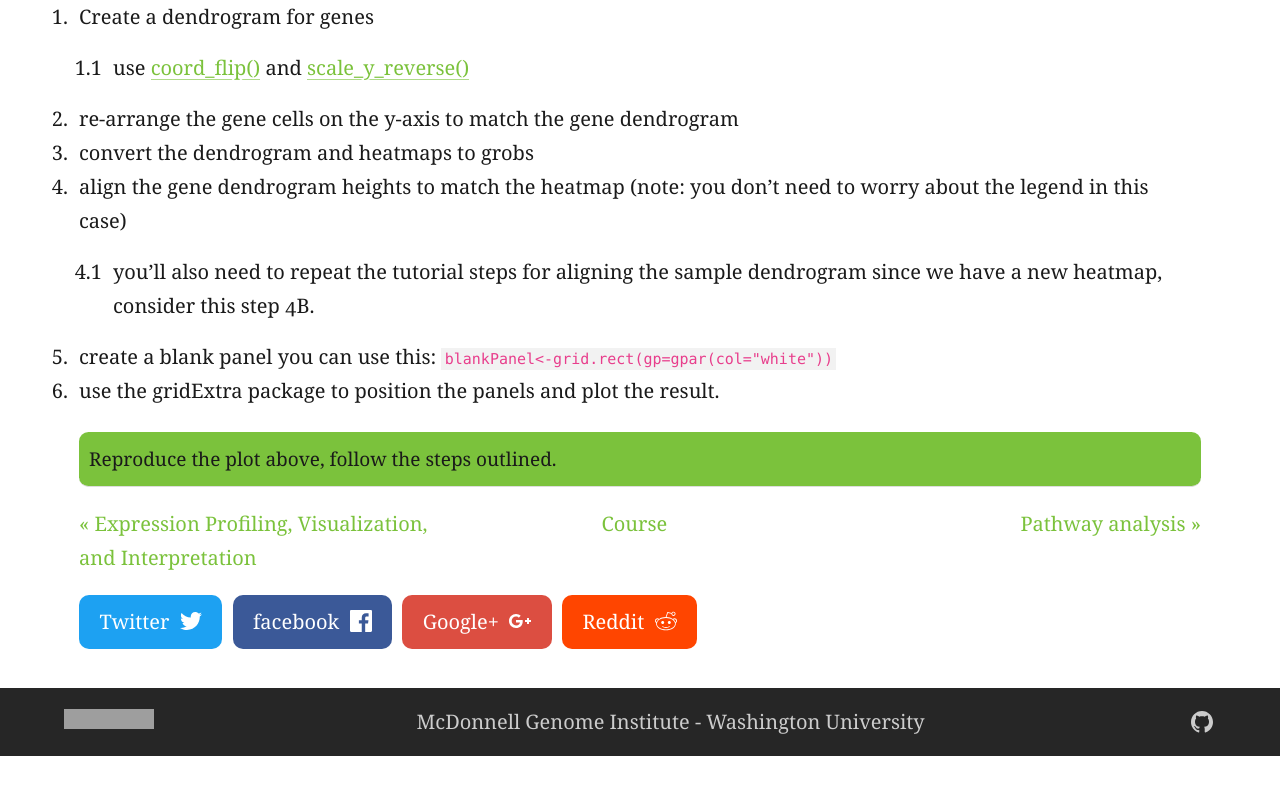
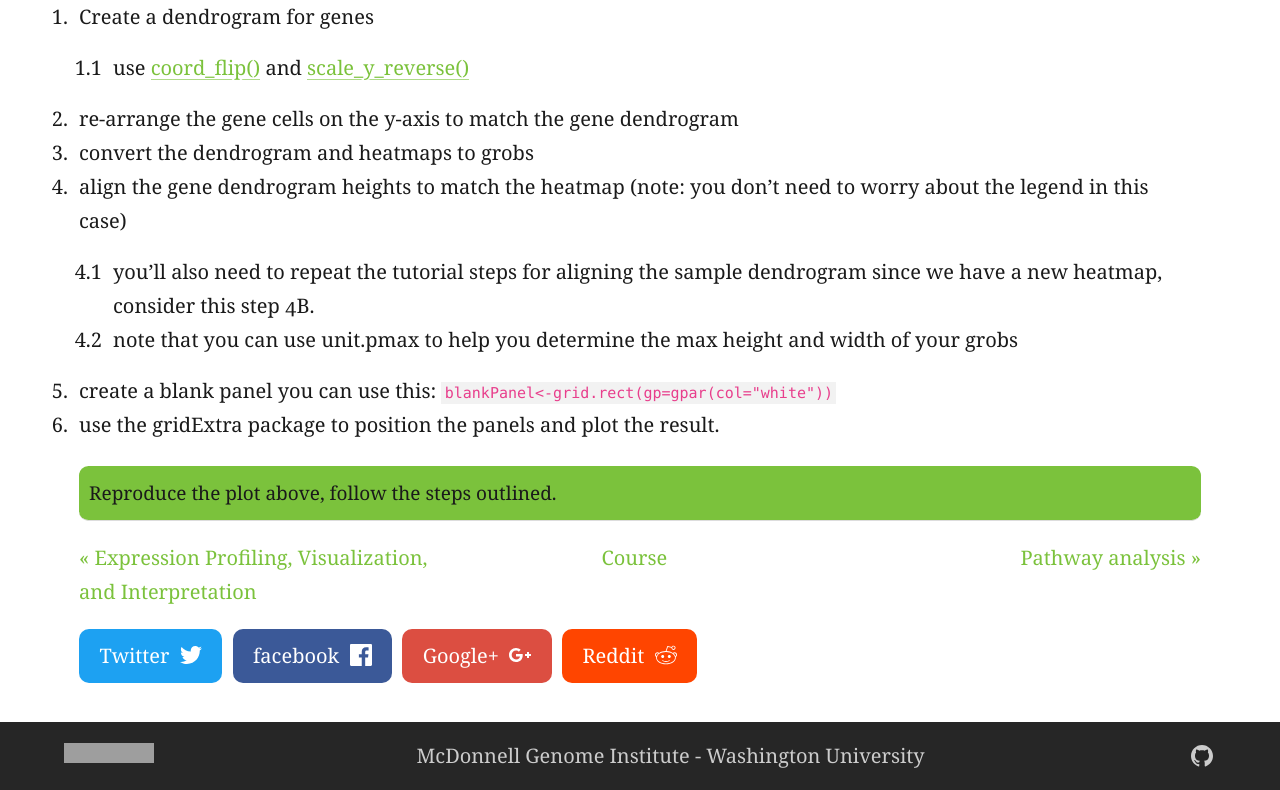
Before and after one commit to griffithlab/genviz.org, a Jekyll site: the page built from _posts/0004-02-01-DifferentialExpression.md, in a window 1280 px wide and 900 px high, scrolled down 23040 px, cut to the strip 110-900 px from the top of the window. Built offline with Jekyll 4.4.1, drawn with Linux system fonts in a browser that asks for light colours; nearby versions of some CDN libraries; before the commit the page ends 23906 px from its top, so only the background shows below that; grey boxes are pictures that could not be loaded.

Commit message:
add another hint

```diff
--- a/_posts/0004-02-01-DifferentialExpression.md
+++ b/_posts/0004-02-01-DifferentialExpression.md
@@ -397,6 +397,7 @@ In the tutorial above we have completed the steps necessary to produce a dendrog
 3. convert the dendrogram and heatmaps to grobs
 4. align the gene dendrogram heights to match the heatmap (note: you don't need to worry about the legend in this case)
     1. you'll also need to repeat the tutorial steps for aligning the sample dendrogram since we have a new heatmap, consider this step 4B.
+    2. note that you can use unit.pmax to help you determine the max height and width of your grobs
 5. create a blank panel you can use this: `blankPanel<-grid.rect(gp=gpar(col="white"))`
 6. use the gridExtra package to position the panels and plot the result.
 
```
